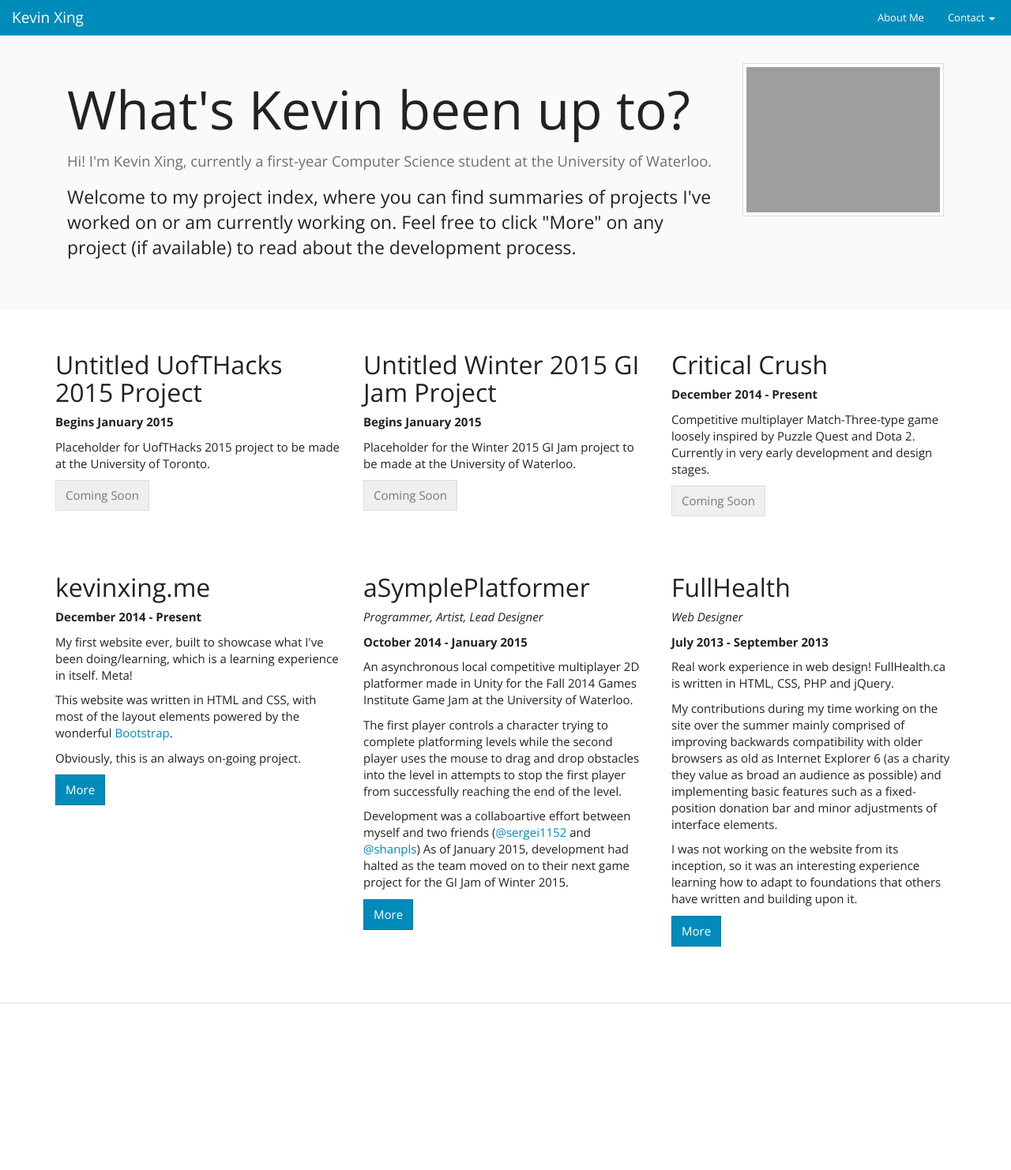
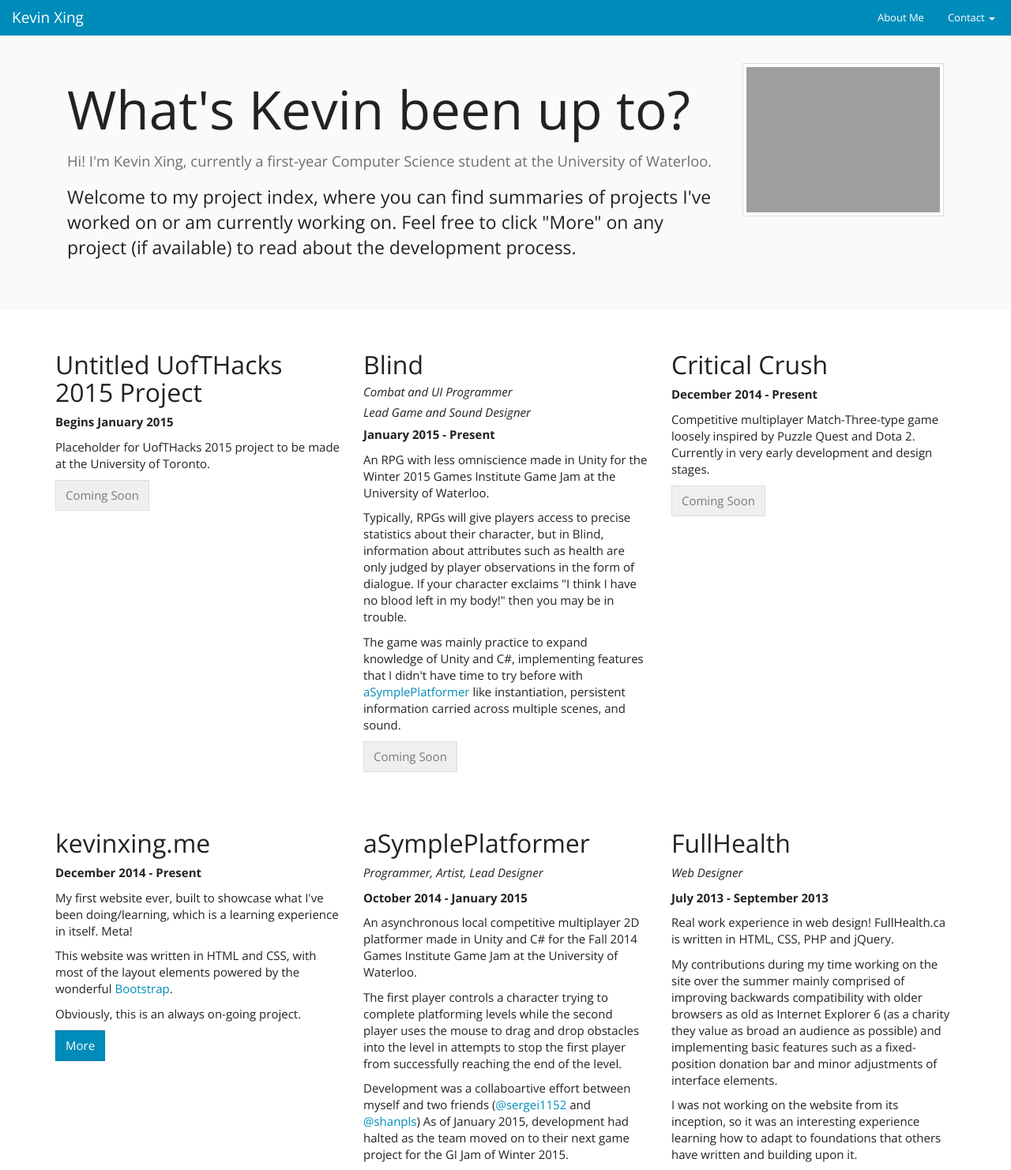
Before and after one commit to ggkevinxing/ggkevinxing.github.io, a PHP site: page / in a window 1280 px wide. Shown: the top 1482 px of the page at 79% size. Before the commit the page ends 1271 px from the top, so only its background shows below. Run offline with PHP 8.4, Linux system fonts and the light colour scheme; grey boxes are pictures that could not be loaded.

Commit message:
front-page entry for Blind

```diff
--- a/css/custom.css
+++ b/css/custom.css
@@ -49,6 +49,10 @@ footer {
 
 .aboutme {
   padding-bottom: 20px;
+}
+
+.squish {
+  line-height: 1;
 }
 
 code {
--- a/index.html
+++ b/index.html
@@ -82,9 +82,12 @@
     	  </div>
 
 	      <div class="col-md-4">
-	      <h2>Untitled Winter 2015 GI Jam Project</h2>
-	      <p><strong>Begins January 2015</strong></p>
-	      <p>Placeholder for the Winter 2015 GI Jam project to be made at the University of Waterloo.</p>
+	      <h2>Blind</h2>
+        <p class="squish"><i>Combat and UI Programmer</i></p> <p class="squish"><i> Lead Game and Sound Designer</i></p>
+	      <p><strong>January 2015 - Present</strong></p>
+	      <p>An RPG with less omniscience made in Unity for the Winter 2015 Games Institute Game Jam at the University of Waterloo.</p>
+        <p>Typically, RPGs will give players access to precise statistics about their character, but in Blind, information about attributes such as health are only judged by player observations in the form of dialogue. If your character exclaims "I think I have no blood left in my body!" then you may be in trouble.</p>
+        <p>The game was mainly practice to expand knowledge of Unity and C#, implementing features that I didn't have time to try before with <a href="projects/2014/asympleplatformer/">aSymplePlatformer</a> like instantiation, persistent information carried across multiple scenes, and sound.</p>
 	      <div class="spacer"><p><a class="btn btn-default disabled" href="#">Coming Soon</a></p></div>
     	  </div>
 
@@ -112,7 +115,7 @@
               <h2>aSymplePlatformer</h2>
               <p><i>Programmer, Artist, Lead Designer</i></p>
               <p><strong>October 2014 - January 2015</strong></p>
-              <p>An asynchronous local competitive multiplayer 2D platformer made in Unity for the Fall 2014 Games Institute Game Jam at the University of Waterloo. </p>
+              <p>An asynchronous local competitive multiplayer 2D platformer made in Unity and C# for the Fall 2014 Games Institute Game Jam at the University of Waterloo. </p>
               <p>The first player controls a character trying to complete platforming levels while the second player uses the mouse to drag and drop obstacles into the level in attempts to stop the first player from successfully reaching the end of the level.</p>
               <p>Development was a collaboartive effort between myself and two friends (<a href="https://github.com/sergei1152">@sergei1152</a> and <a href="https://github.com/shanpls">@shanpls</a>) As of January 2015, development had halted as the team moved on to their next game project for the GI Jam of Winter 2015.</p>
               <div class="spacer"><p><a class="btn btn-primary" href="projects/2014/asympleplatformer/" role="button">More</a></p></div>
```
